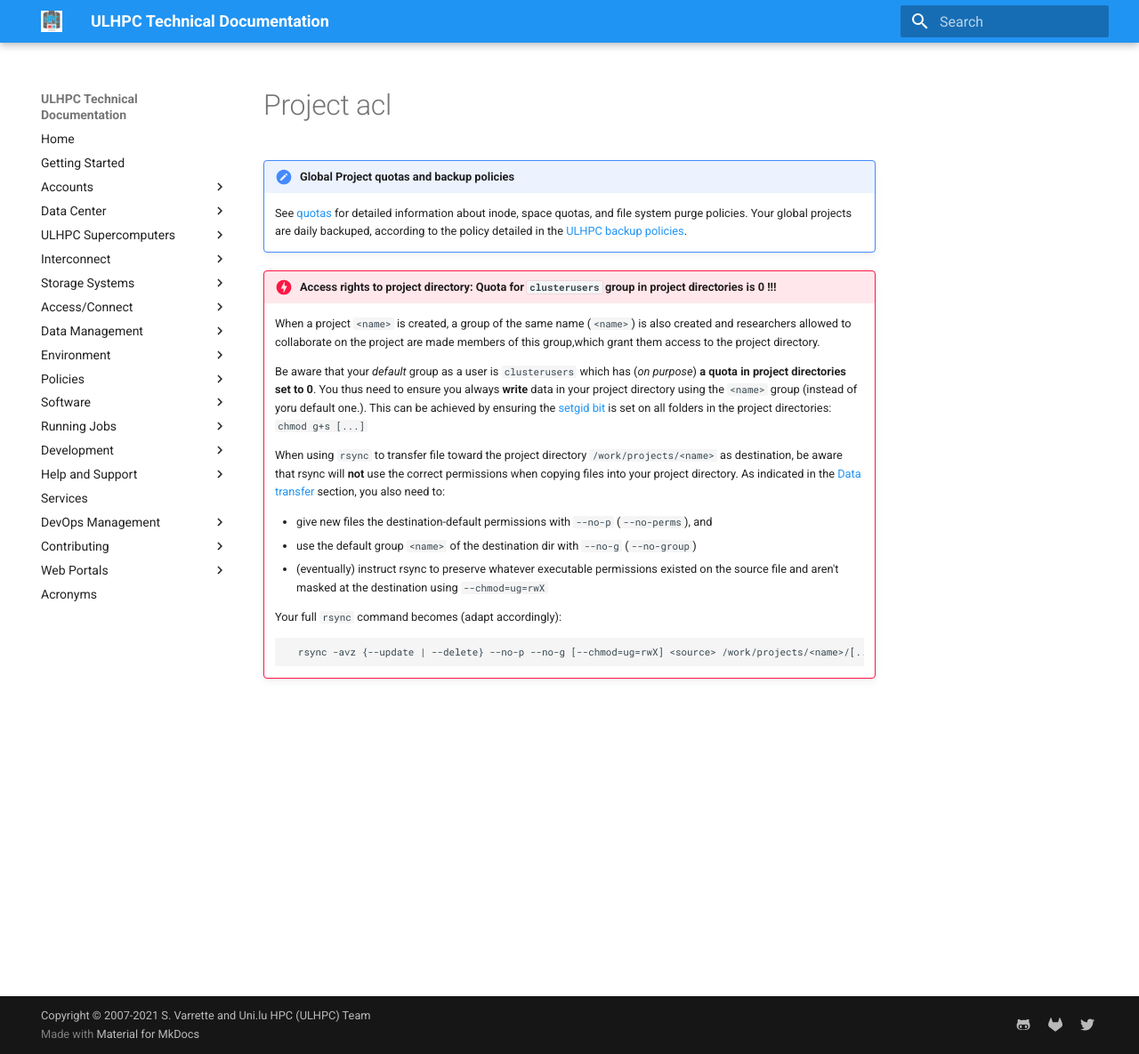
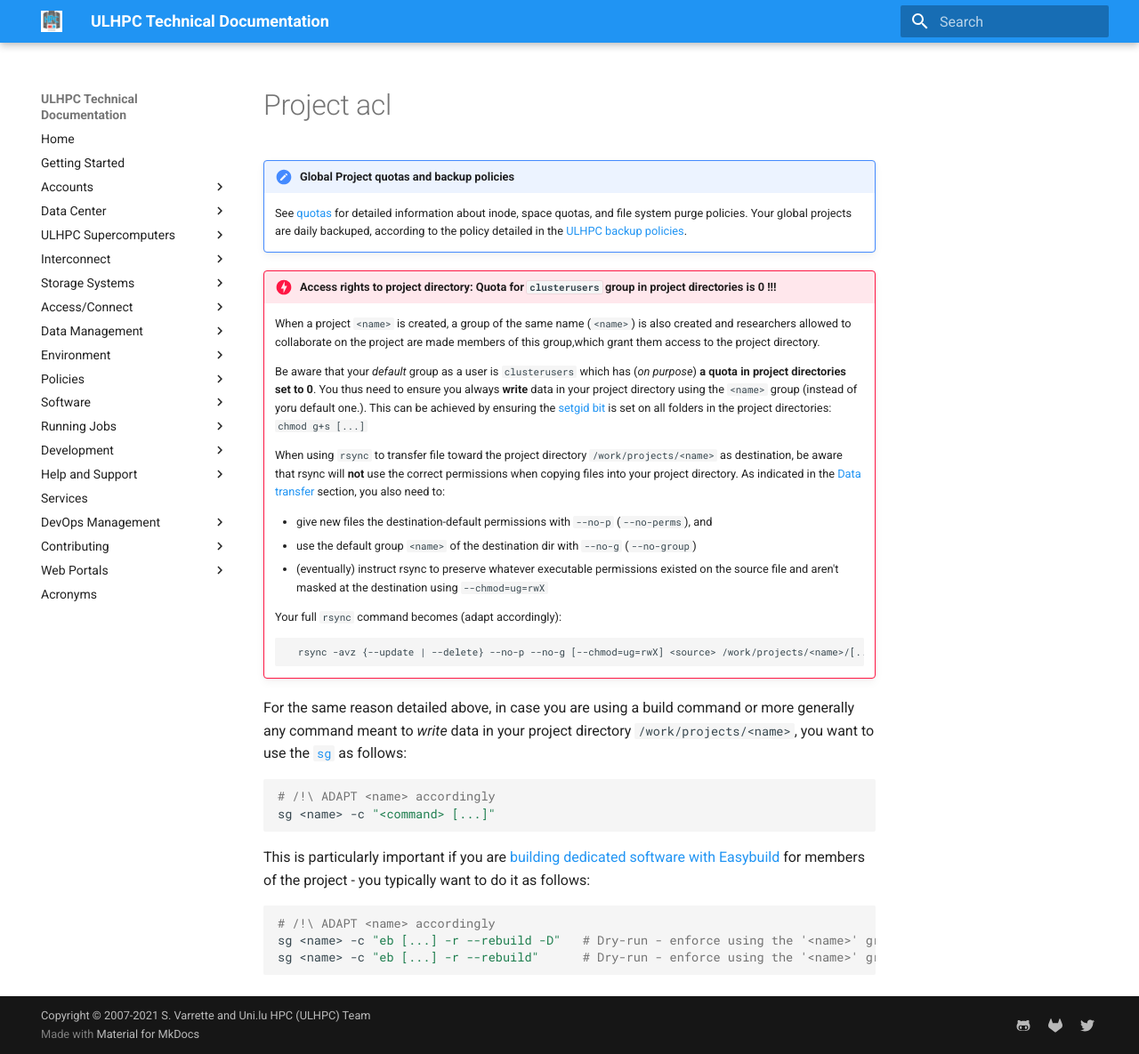
Before and after one commit to ULHPC/ulhpc-docs, an MkDocs documentation site: the page built from docs/data/project_acl.md, in a window 1280 px wide and 1185 px high. Shown: the whole window at 89% size. Built offline with MkDocs 1.6.1 and Material for MkDocs 9.7.7, drawn with Linux system fonts in a browser that asks for light colours.

Commit message:
[data] project ACL review
Signed-off-by: Sebastien Varrette <Sebastien.Varrette@uni.lu>

````diff
--- a/docs/data/project_acl.md
+++ b/docs/data/project_acl.md
@@ -23,4 +23,25 @@
 
           rsync -avz {--update | --delete} --no-p --no-g [--chmod=ug=rwX] <source> /work/projects/<name>/[...]
 
+For the same reason detailed above, in case you are using a build command or
+more generally any command meant to _write_ data in your project directory
+`/work/projects/<name>`, you want to use the
+[`sg`](https://linux.die.net/man/1/sg) as follows:
+
+```bash
+# /!\ ADAPT <name> accordingly
+sg <name> -c "<command> [...]"
+```
+
+This is particularly important if you are [building dedicated software with
+Easybuild](../development/software/index.md) for members of the project - you typically want to do it as follows:
+
+```bash
+# /!\ ADAPT <name> accordingly
+sg <name> -c "eb [...] -r --rebuild -D"   # Dry-run - enforce using the '<name>' group
+sg <name> -c "eb [...] -r --rebuild"      # Dry-run - enforce using the '<name>' group
+```
+
+
+
 <!--end-warning-clusterusers-->
--- a/mkdocs.yml
+++ b/mkdocs.yml
@@ -345,6 +345,7 @@ markdown_extensions:
   - markdown_include.include:
       base_path: docs
   - markdown.extensions.admonition
+  - meta
   - pymdownx.arithmatex
   - pymdownx.details
   # Icons from Emoji extensions, giving access to following icon sets:
````
Also changed, not shown: docs/data/project.md (+1 -1 lines), docs/filesystems/overview.md (+6 -6 lines), docs/filesystems/projecthome.md (+5 -0 lines), docs/software/index.md (+1 -1 lines).
